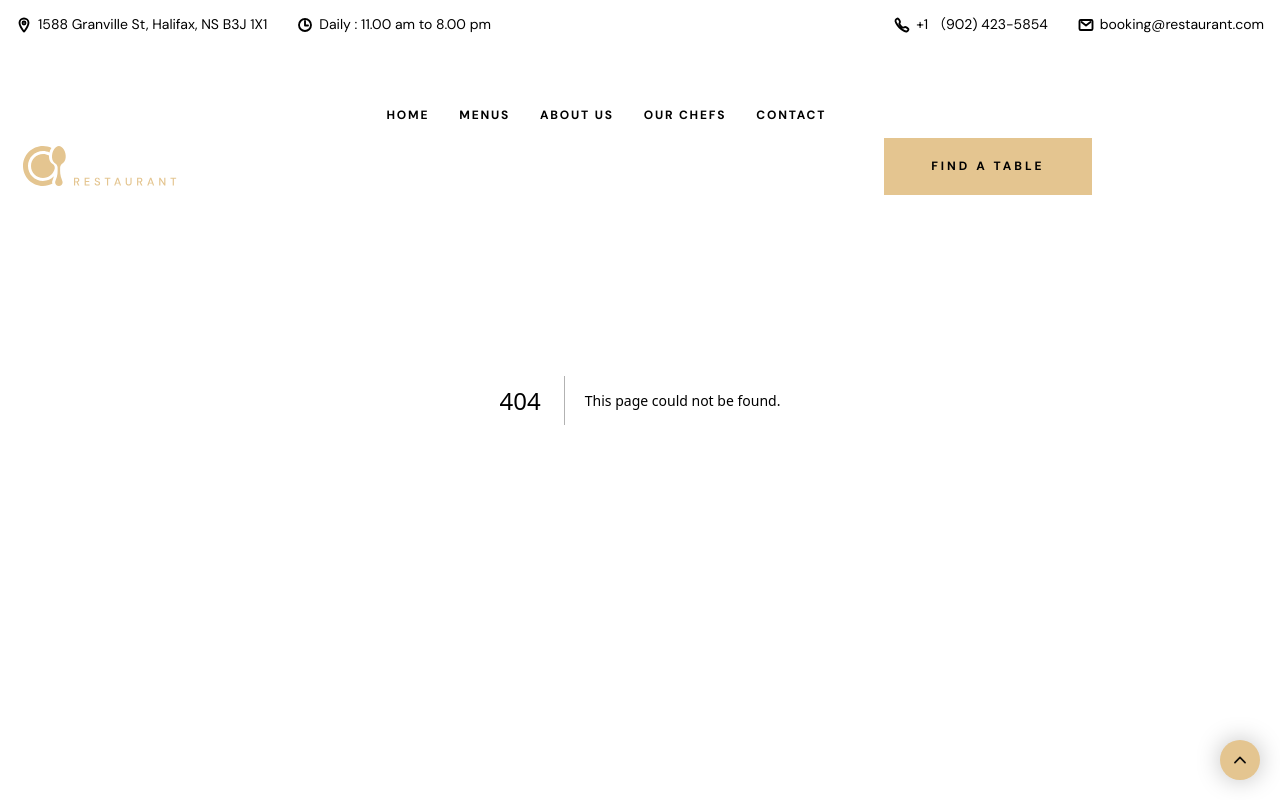
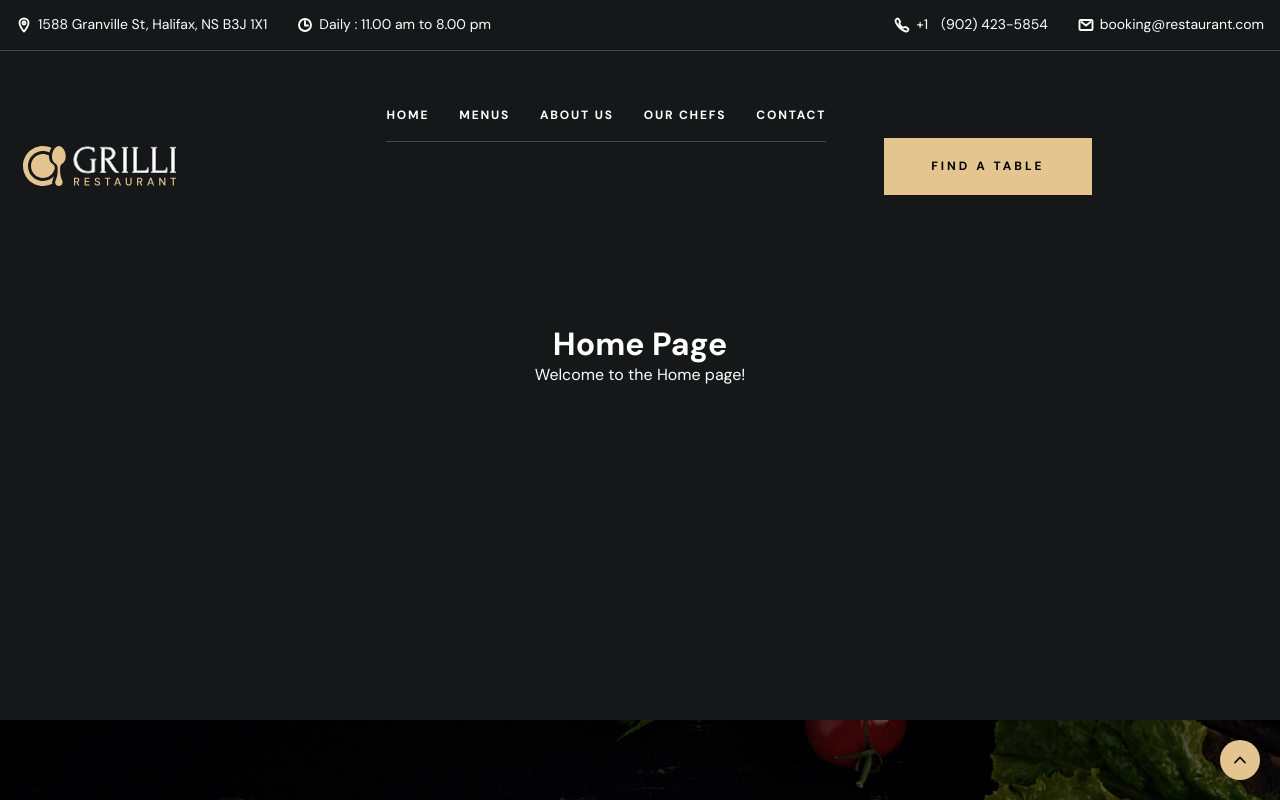
Before and after one commit to weijingxuan925/PokeGo, a Next.js app: page /home in a window 1280 px wide. Before the commit this address had no page. Shown: the top 800 px of the page. Built offline with nearby package versions, Linux system fonts and the light colour scheme; a web font is replaced by a local one.

Commit message:
添加home page 组件

```diff
--- /dev/null
+++ b/app/home/HomePage.module.css
@@ -0,0 +1,12 @@
+.container {
+    display: flex;
+    flex-direction: column;
+    justify-content: center;
+    align-items: center;
+    min-height: calc(100vh - 80px); /* 减去 TopBar 的高度 */
+    padding: 20px;
+    text-align: center;
+    box-sizing: border-box;
+    /* background-color: #fff; 移除或更改为透明 */
+    background-color: transparent;
+}
--- /dev/null
+++ b/app/home/page.tsx
@@ -0,0 +1,12 @@
+import styles from './HomePage.module.css';
+
+const HomePage = () => {
+    return (
+        <div className={styles.container}>
+            <h1>Home Page</h1>
+            <p>Welcome to the Home page!</p>
+        </div>
+    );
+};
+
+export default HomePage;
```
